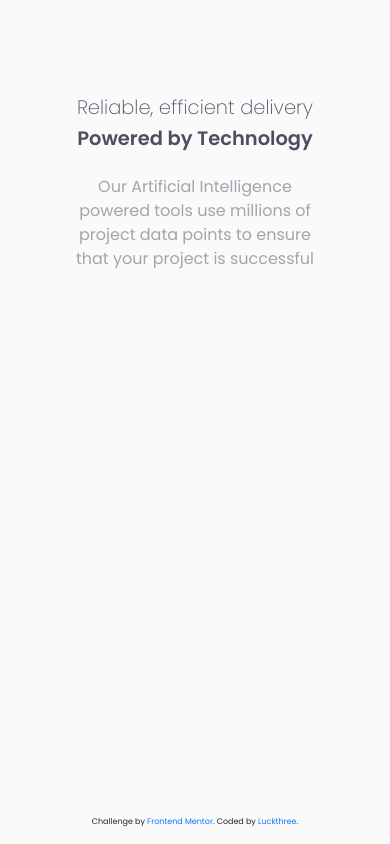
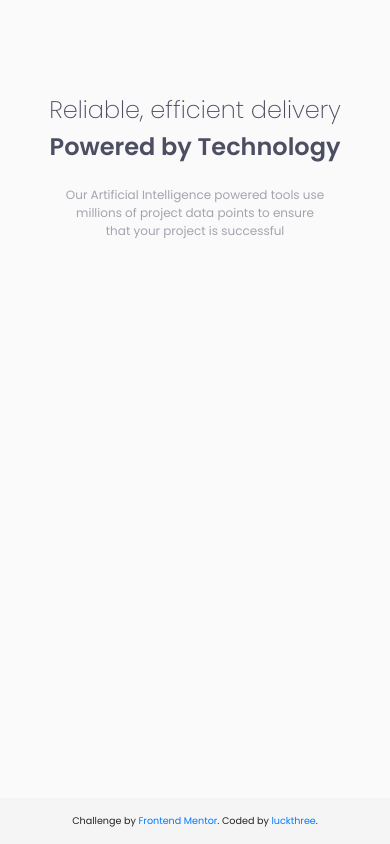
Before and after one commit to luckthree/fourcardsproject, a plain HTML site: page index.html in a window 390 px wide. Drawn offline with nearby package versions, Linux system fonts and the light colour scheme.

Commit message:
footer and text size for mobile compatability
added background to footer
changed text size when on mobile device
changed anchor hover style

```diff
--- a/index.html
+++ b/index.html
@@ -36,9 +36,9 @@
 
   <div>
     <div class="row align-items-center">
-      <div id="footer" class="col-lg-12 fixed-bottom mb-3 text-center">
+      <div id="footer" class="col-lg-12 fixed-bottom py-3 text-center">
         Challenge by <a href="https://www.frontendmentor.io?ref=challenge" target="_blank">Frontend Mentor</a>.
-        Coded by <a href="#"> Luckthree</a>.
+        Coded by <a href="https://github.com/luckthree/">luckthree</a>.
       </div>
     </div>
   </div>
--- a/style.css
+++ b/style.css
@@ -1,11 +1,3 @@
-.attribution {
-    font-size: 11px; text-align: center;
-}
-
-.attribution a {
-    color: hsl(228, 45%, 44%);
-}
-
 body {
     font-family: 'Poppins', sans-serif;
     background-color: rgb(250, 250, 250);
@@ -18,6 +10,13 @@ body {
 
 div #footer {
     font-size: 0.9em;
+    background: rgb(245, 245, 245);
+    font-weight: 400;
+}
+
+a:hover {
+    text-decoration: none;
+    color: hsl(228, 45%, 44%);
 }
 
 .slim {
@@ -42,10 +41,11 @@ div #footer {
     #headers h2 {
         font-size: 1.5em;
     }
-    .content {
-        font-size: 0.9em;
+    .subtext {
+        font-size: 0.75em;
     }
     div #footer {
-        font-size: 0.5em;
+        font-size: 0.6em;
+        font-weight:  400;
     }
 }
```
